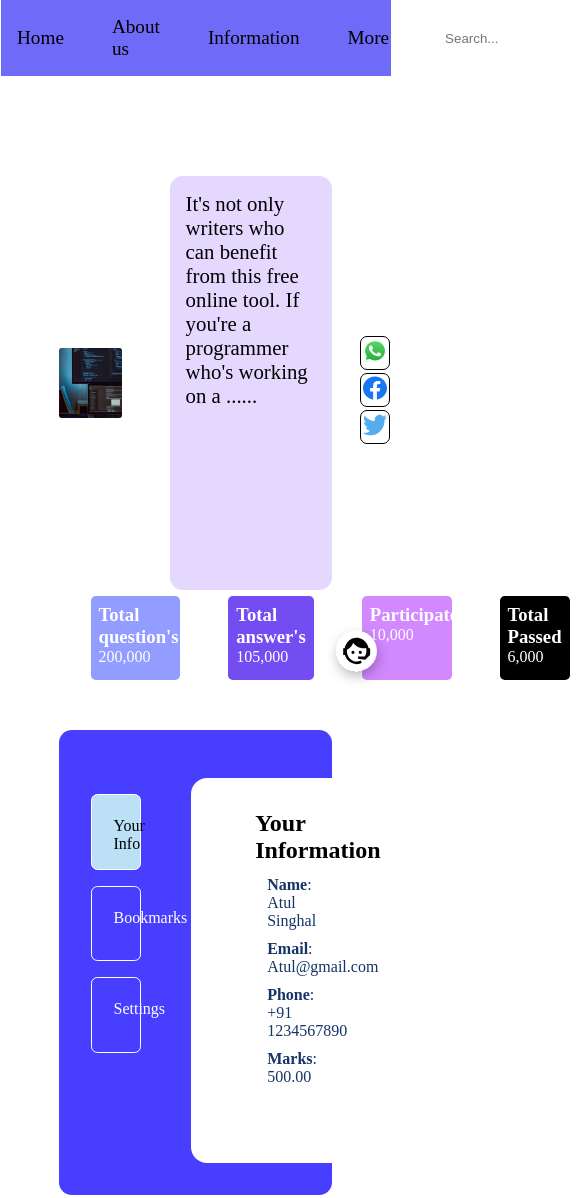
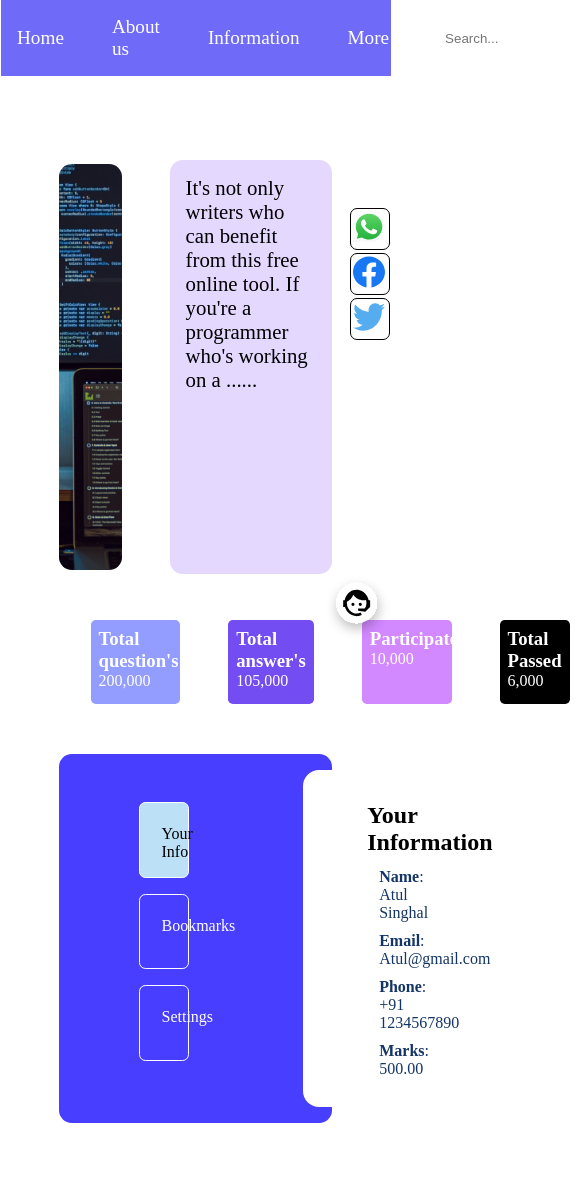
Before and after one commit to AnkurDutta21/micro-project-2, a plain HTML site: page index.html in a window 390 px wide. Shown: the top 1198 px of the page, 585 px wide, since content can reach past the window. After the commit the page ends 1171 px from the top, so only its background shows below. Drawn offline with Linux system fonts and the light colour scheme.

Commit message:
responsive fix

```diff
--- a/assets/style.css
+++ b/assets/style.css
@@ -14,8 +14,9 @@
     height: 4rem;
     width: 4rem;
     position: sticky;
-    top: 39rem;
-    left: 85rem;
+    top: 36rem;
+    left: 80rem;
+    z-index: 99;
 }
 
 .sticky-help img {
@@ -28,19 +29,19 @@
     flex-direction: column;
     gap: 3px;
     position: sticky;
-    top: 21rem;
+    top: 13rem;
     left: 92rem;
-    width: 30px;
+    width: 40px;
 }
 .social-link{
     border: 1px solid #000;
     padding: 2px;
-    width: 30px;
+    width: 40px;
     border-radius: 7px;
 }
 .social-link img{
-    height: 24px;
-    width: 24px;
+    height: 32px;
+    width: 32px;
 }
 nav{
     position: fixed;
@@ -54,6 +55,7 @@ nav{
     flex-wrap: nowrap;
     justify-content: space-around;
     padding: 1rem;
+    color:#fff;
 }
 
 .nav-logo {
@@ -122,19 +124,22 @@ nav{
     display: flex;
     align-items: center;
     margin: auto;
-    padding-top: rem;
+    padding-bottom: 5rem;
     gap: 3rem;
 }
 
 .hero-img {
     width: 30vw;
     height: 48vh;
+    box-shadow: rgba(0, 0, 0, 0.44);
+    border-radius: 0.8rem;
+    overflow: hidden;
 }
 
 .hero-img img {
     height: 100%;
     width: 100%;
-    object-fit: contain;
+    object-fit: cover;
 }
 .survey-box{
     background-color: #E5D8FF;
@@ -143,7 +148,7 @@ nav{
     padding: 1rem;
     width: 70vw;
     height: 49vh;
-    padding-bottom: 5rem;
+    padding-bottom: 9rem;
 }
 .survey-box p{
     font-size: 1.3rem;
@@ -190,14 +195,15 @@ nav{
     justify-content: space-around;
     border-radius: 0.8rem;
     gap: 50px;
-    padding: 2rem;
+    padding: 0rem 1rem 1rem 2rem;
 }
 .details-lft{
     width: 20vh;
     display: flex;
     flex-direction: column;
     gap: 1rem;
-    margin-top: 2rem;
+    margin-top: 3rem;
+    margin-left: 3rem;
 }
 .option{
     width: 13vw;
@@ -220,6 +226,8 @@ nav{
     margin-top: 1rem;
     position: relative;
     width: 46vw;
+    height: 40vh;
+    margin-left: 4rem;
 }
 .right h2{
     margin-bottom: 12px;
--- a/index.html
+++ b/index.html
@@ -54,7 +54,7 @@
                     <img src="./assets/image 4.png" alt="heroImg">
                 </div>
                 <div class="survey-box">
-                    <p>It's not only writers who can benefit from this free online tool. If<br/> you're a programmer who's
+                    <p>It's not only writers who can benefit from this free online tool. If you're a programmer who's
                         working on a ......</p>
                 </div>
             </div>
```
